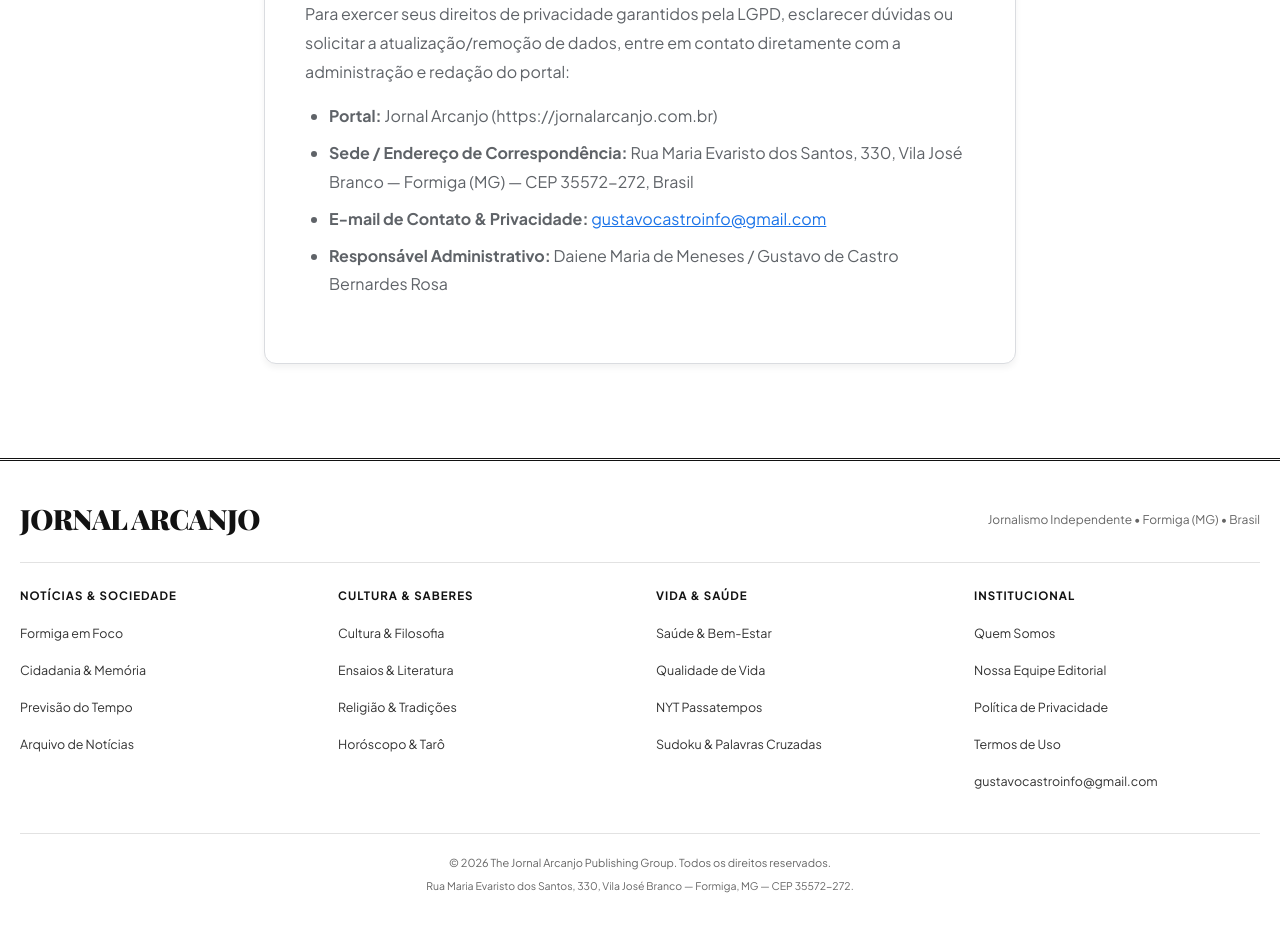
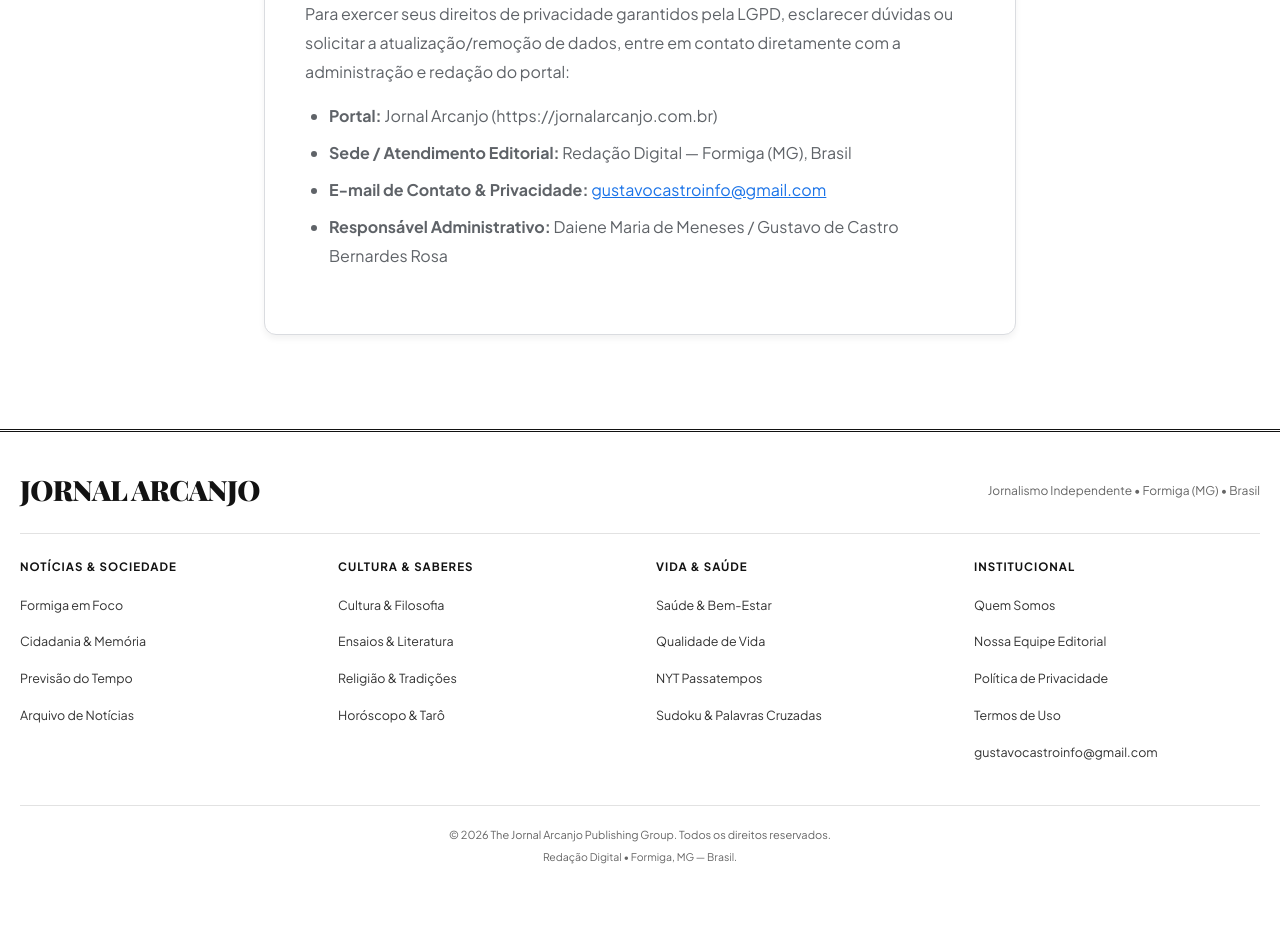
Before and after one commit to GustavoGenov/jornal-arcanjo, a Next.js app: page /politica-de-privacidade in a window 1280 px wide. Shown: the part 2800-3731 px from the top of the page. Built offline with nearby package versions, Linux system fonts and the light colour scheme; no server answers; the database is empty.

Commit message:
fix(privacy): remove personal residential address from institutional pages

```diff
--- a/src/app/components/LayoutShell.js
+++ b/src/app/components/LayoutShell.js
@@ -265,7 +265,7 @@
               © {new Date().getFullYear()} The Jornal Arcanjo Publishing Group. Todos os direitos reservados.
             </p>
             <p style={{ margin: 0, fontSize: '10.5px' }}>
-              Rua Maria Evaristo dos Santos, 330, Vila José Branco — Formiga, MG — CEP 35572-272.
+              Redação Digital • Formiga, MG — Brasil.
             </p>
           </div>
 
--- a/src/app/politica-de-privacidade/page.js
+++ b/src/app/politica-de-privacidade/page.js
@@ -126,7 +126,7 @@
         </p>
         <ul style={{ marginBottom: '24px', paddingLeft: '24px', display: 'flex', flexDirection: 'column', gap: '8px' }}>
           <li><strong>Portal:</strong> Jornal Arcanjo (https://jornalarcanjo.com.br)</li>
-          <li><strong>Sede / Endereço de Correspondência:</strong> Rua Maria Evaristo dos Santos, 330, Vila José Branco — Formiga (MG) — CEP 35572-272, Brasil</li>
+          <li><strong>Sede / Atendimento Editorial:</strong> Redação Digital — Formiga (MG), Brasil</li>
           <li><strong>E-mail de Contato & Privacidade:</strong> <a href="mailto:gustavocastroinfo@gmail.com" style={{ color: 'var(--gn-blue)', textDecoration: 'underline' }}>gustavocastroinfo@gmail.com</a></li>
           <li><strong>Responsável Administrativo:</strong> Daiene Maria de Meneses / Gustavo de Castro Bernardes Rosa</li>
         </ul>
--- a/src/app/sobre/page.js
+++ b/src/app/sobre/page.js
@@ -36,10 +36,8 @@
       ],
       "address": {
         "@type": "PostalAddress",
-        "streetAddress": "Rua Maria Evaristo dos Santos, 330, Vila José Branco",
         "addressLocality": "Formiga",
         "addressRegion": "MG",
-        "postalCode": "35572-272",
         "addressCountry": "BR"
       },
       "contactPoint": {
@@ -141,7 +139,7 @@
             <strong>Redação Editorial:</strong> <a href="mailto:gustavocastroinfo@gmail.com" style={{ color: '#1e3a8a' }}>gustavocastroinfo@gmail.com</a>
           </p>
           <p style={{ margin: '0', fontSize: '15px' }}>
-            <strong>Sede:</strong> Rua Maria Evaristo dos Santos, 330, Vila José Branco — Formiga (MG) — CEP 35572-272, Brasil.
+            <strong>Sede:</strong> Redação Digital — Formiga (MG), Brasil.
           </p>
         </div>
 
```
